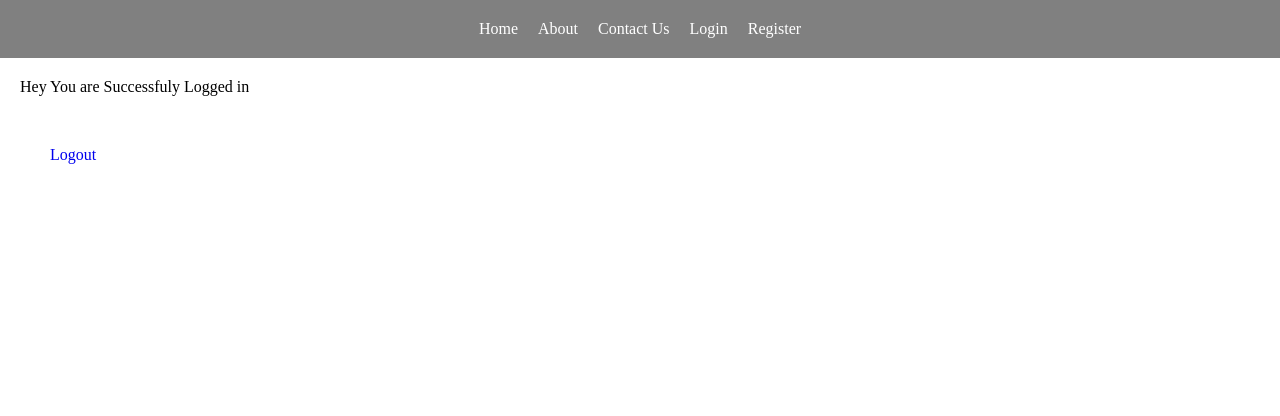
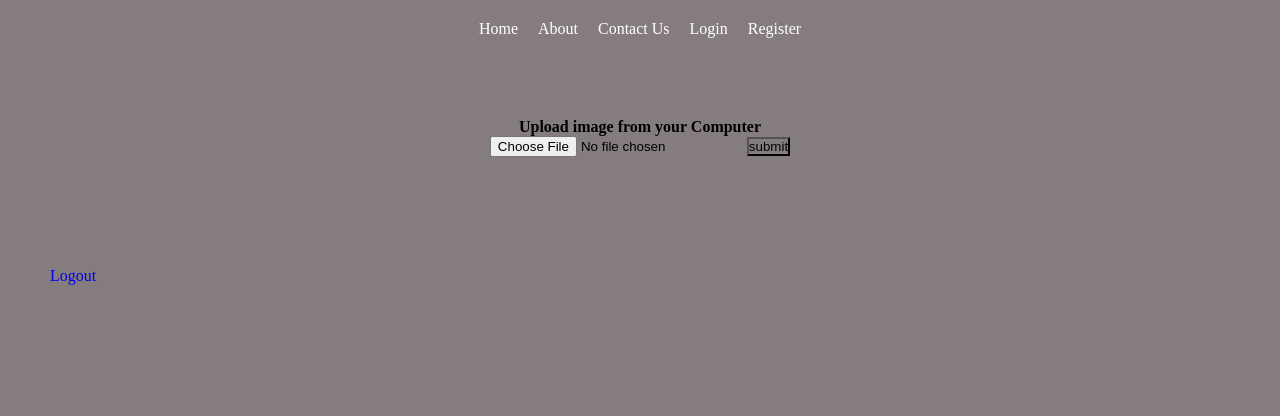
Before and after one commit to vsmm-world/Authentication-in-Node-using-Passportjs, a Node server app: page /secret in a window 1280 px wide. Shown: the top 416 px of the page. Run offline with Node 20, Linux system fonts and the light colour scheme; the visitor is signed in with stand-in values (Sample User, id 1); some libraries are stand-ins or nearby versions.

Commit message:
updating

```diff
--- a/Views/secret.ejs
+++ b/Views/secret.ejs
@@ -1,5 +1,6 @@
 <!DOCTYPE html>
 <html lang="en">
+
 <head>
     <meta charset="UTF-8">
     <meta name="viewport" content="width=device-width, initial-scale=1.0">
@@ -8,10 +9,14 @@
         * {
             margin: 0;
             padding: 0;
+
+            background-color: rgb(133, 125, 125);
         }
-        nav{
-            background-color: gray;
+
+        nav {
+            background-color: black;
         }
+
         nav ul {
             display: flex;
             align-items: center;
@@ -19,28 +24,36 @@
             padding: 20px;
             gap: 20px;
         }
-        nav ul li{
+
+        nav ul li {
             list-style: none;
         }
-        nav ul li a{
+
+        nav ul li a {
             text-decoration: none;
             color: white;
         }
-        .logout li a{
+
+        .logout li a {
             text-decoration: none;
         }
-        .logout li{
+
+        .logout li {
             list-style: none;
         }
-        .logout{
+
+        .logout {
             height: 100px;
             margin: 50px;
         }
-        .main{
-            margin: 20px;
+
+        .main {
+            padding: 60px;
+            text-align: center;
         }
     </style>
 </head>
+
 <body>
     <header>
         <nav>
@@ -54,7 +67,15 @@
         </nav>
     </header>
     <div class="main">
-        <div class="box">Hey You are Successfuly Logged in</div>
+        <div class="box" id="logged">Hey You are Successfuly Logged in</div>
+
+        <div class="upload">
+            <h4>Upload image from your Computer</h4>
+            <form action="/profile" method="post" id="form" enctype="multipart/form-data">
+                <input type="file" name="avatar" id="img">
+                <input type="submit" value="submit" id="submit">
+            </form>
+        </div>
     </div>
 
     <div class="logout">
@@ -62,5 +83,17 @@
             <a href="/logout"> Logout</a>
         </li>
     </div>
+
+    <script>
+
+
+        const logged = document.getElementById('logged');
+
+        setTimeout(() => {
+
+            logged.style.display = 'none';
+        }, 1000)
+    </script>
 </body>
+
 </html>
--- a/app.js
+++ b/app.js
@@ -6,13 +6,13 @@ const passport = require("passport");
 const port = process.env.port || 5000;
 const register = require('./auth/auth');
 const {PassInit,isAuthenticted} = require('./auth/passportConf');
+const multer = require('multer');
 
 
 
+// Middlwere Usages
 app.use(express.json());
 app.use(express.urlencoded({ extended: true }));
-
-
 PassInit(passport);
 app.use(expressSession({
     secret: 'secret',
@@ -27,12 +27,15 @@ app.use(passport.session());
 
 app.set("view engine", "ejs");
 
+
+//Server Initial Setup
 ConnectDB();
-
 app.listen(port, () => {
     console.log(`website is runnig at : http://localhost:${port}`);
 });
 
+
+// Get Request Handeling
 app.get("/", (req, res) => {
     res.render("home");
 });
@@ -53,7 +56,19 @@ app.get('/logout',(req,res)=>{
 
 });
 
+
+// Post Requests Handeling
+
 app.post('/api/register', register);
 app.post('/api/login',passport.authenticate('local'),(req,res)=>{
-    res.status(200).json({message:"Succsess"}).redirect('/secret');
+    res.status(200).json({message:"Succsess"});
 });
+
+const upload = multer({ dest: 'uploads/' })
+const cpUpload = upload.fields([{ name: 'avatar', maxCount: 1 }, { name: 'gallery', maxCount: 8 }])
+app.post('/profile', upload.single('avatar'), function (req, res, next) {
+
+        res.status(200).json({message:'File Uploaded'})
+    // req.file is the `avatar` file
+    // req.body will hold the text fields, if there were any
+  })
--- a/package.json
+++ b/package.json
@@ -6,6 +6,7 @@
     "express": "^4.18.2",
     "express-session": "^1.17.3",
     "mongoose": "^8.0.2",
+    "multer": "^1.4.5-lts.1",
     "passport": "^0.7.0",
     "passport-local": "^1.0.0"
   }
```
Also changed, not shown: 1 other file.
